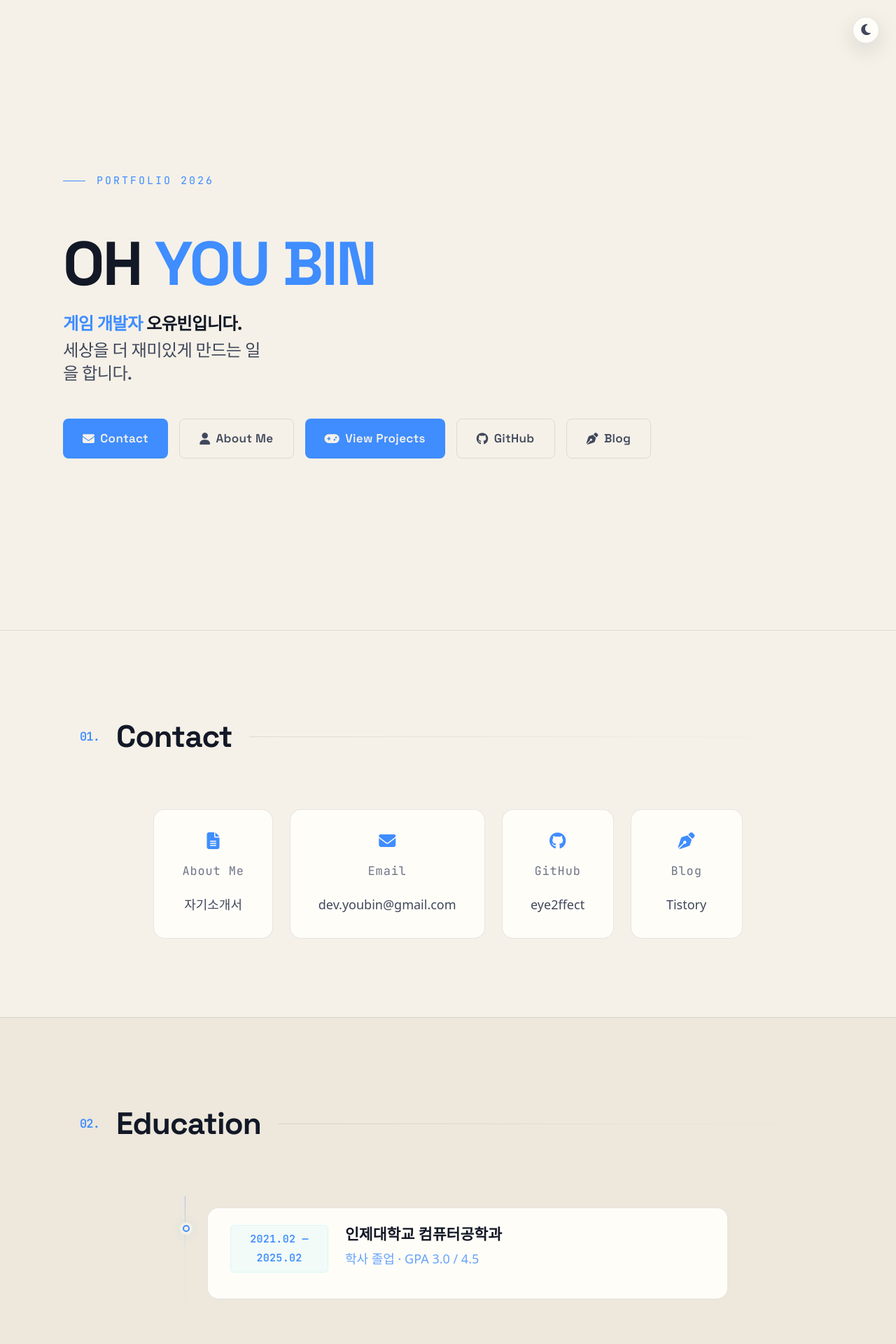
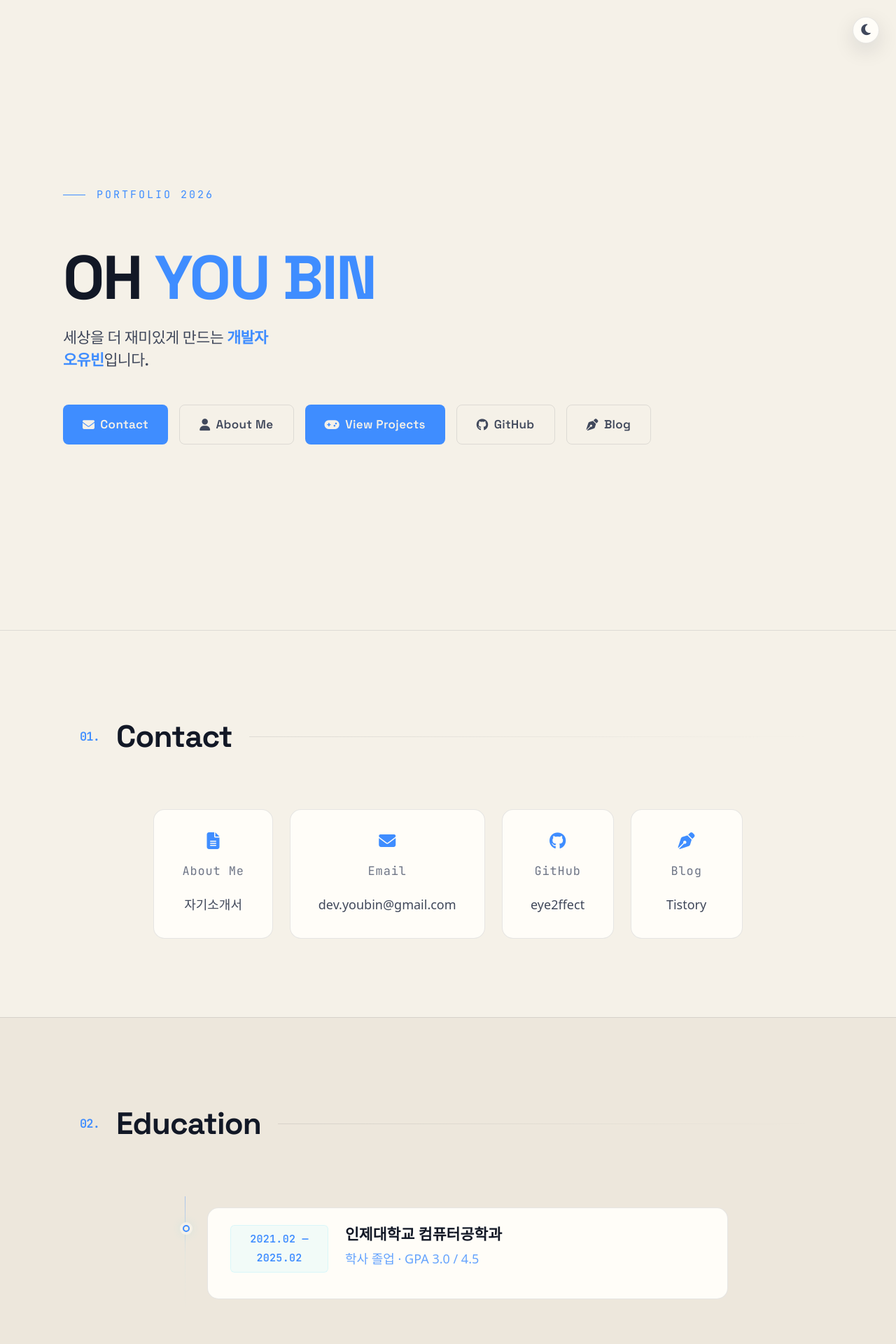
Before and after one commit to eye2ffect/eye2ffect.github.io, a Jekyll site: the page built from index.html, in a window 1280 px wide. Shown: the top 1920 px of the page at 70% size. Built offline with Jekyll 4.4.1, drawn with Linux system fonts in a browser that asks for light colours; some web fonts are replaced.

Commit message:
Tighten about popup and intro

```diff
--- a/_includes/nav.html
+++ b/_includes/nav.html
@@ -20,10 +20,7 @@
     <div class="hero-inner">
         <div class="hero-label">Portfolio 2026</div>
         <h1 class="hero-name">OH <span class="accent">YOU BIN</span></h1>
-        <p class="hero-intro">
-            <strong class="hero-intro-lead"><span class="accent">게임 개발자</span> 오유빈입니다.</strong>
-            <span class="hero-intro-sub">세상을 더 재미있게 만드는 일을 합니다.</span>
-        </p>
+        <p class="hero-intro">세상을 더 재미있게 만드는 <strong class="hero-intro-emphasis"><span class="accent">개발자 오유빈</span></strong>입니다.</p>
         <div class="hero-actions">
             <a href="#extra" class="hero-btn hero-btn-primary">
                 <i class="fas fa-envelope"></i> Contact
--- a/assets/css/main.css
+++ b/assets/css/main.css
@@ -300,13 +300,13 @@
 }
 
 .hero-intro {
-  max-width: 18ch;
+  max-width: 22ch;
   font-family: var(--font-display);
-  font-size: clamp(1.2rem, 1.9vw, 1.55rem);
+  font-size: clamp(1.1rem, 1.7vw, 1.4rem);
   font-weight: 500;
-  letter-spacing: -0.03em;
+  letter-spacing: -0.025em;
   color: var(--text-secondary);
-  line-height: 1.35;
+  line-height: 1.45;
   margin-bottom: var(--space-6);
   opacity: 0; animation: heroFadeIn 0.6s var(--ease-out) 0.9s forwards;
 }
@@ -314,20 +314,13 @@
   color: var(--primary);
 }
 
-.hero-intro-lead,
-.hero-intro-sub {
-  display: block;
+.hero-intro-emphasis {
+  font-weight: 700;
+  color: var(--text-primary);
 }
 
-.hero-intro-lead {
-  font-weight: 700;
-  color: var(--text-primary);
-  margin-bottom: 0.3rem;
-}
-
-.hero-intro-sub {
-  font-weight: 500;
-  color: var(--text-secondary);
+.hero-intro-emphasis .accent {
+  color: var(--primary);
 }
 
 .hero-actions {
@@ -945,11 +938,11 @@
 .about-popup-overlay.active { opacity: 1; visibility: visible; }
 
 .about-popup {
-  width: min(1280px, 97vw);
-  max-height: 94vh;
+  width: min(1120px, 94vw);
+  max-height: 90vh;
   overflow: hidden;
   border: 1px solid var(--border);
-  border-radius: 16px;
+  border-radius: 18px;
   background: var(--panel-bg);
   box-shadow: var(--panel-shadow);
   transform: translateY(18px) scale(0.98);
@@ -959,22 +952,22 @@
 
 .about-popup-header {
   display: flex; align-items: center; justify-content: space-between;
-  padding: 1rem 1.25rem;
+  padding: 0.85rem 1rem;
   border-bottom: 1px solid var(--border);
   background: var(--panel-bg-weak);
 }
 .about-popup-title {
   margin: 0;
   font-family: var(--font-display);
-  font-size: 1.45rem;
+  font-size: 1.2rem;
   color: var(--text-primary);
 }
 .about-popup-close {
   background: transparent;
   border: 1px solid var(--border);
   color: var(--text-secondary);
-  font-size: 1.25rem;
-  width: 36px; height: 36px;
+  font-size: 1.1rem;
+  width: 32px; height: 32px;
   border-radius: 8px;
   cursor: pointer;
 }
@@ -984,11 +977,11 @@
 }
 
 .about-popup-body {
-  height: min(72vh, calc(100vh - 160px));
-  max-height: calc(94vh - 72px);
+  height: min(68vh, calc(100vh - 120px));
+  max-height: calc(90vh - 56px);
   overflow-y: scroll;
   overflow-x: hidden;
-  padding: 1.35rem;
+  padding: 0.9rem;
   cursor: grab;
   scrollbar-gutter: stable;
   overscroll-behavior: contain;
@@ -1002,12 +995,12 @@
 .about-popup-section {
   display: grid;
   grid-template-columns: minmax(0, 1fr) 320px;
-  gap: 1.1rem;
+  gap: 0.9rem;
   border: 1px solid var(--border);
   background: var(--bg-card);
   border-radius: 14px;
-  padding: 1rem;
-  margin-bottom: 1rem;
+  padding: 0.9rem;
+  margin-bottom: 0.85rem;
 }
 
 .about-popup-section-wide {
@@ -1035,14 +1028,14 @@
 }
 
 .about-popup-article h3 {
-  margin: 0 0 1rem;
-  font-size: 1.65rem;
+  margin: 0 0 0.8rem;
+  font-size: 1.25rem;
 }
 
 .about-popup-article p {
-  margin: 0 0 0.95rem;
-  font-size: 1.14rem;
-  line-height: 2.05;
+  margin: 0 0 0.7rem;
+  font-size: 1rem;
+  line-height: 1.8;
   color: var(--text-secondary);
   word-break: keep-all;
 }
@@ -1065,16 +1058,16 @@
 }
 
 .about-popup-copy h3 {
-  margin: 0 0 0.75rem;
+  margin: 0 0 0.55rem;
   font-family: var(--font-display);
-  font-size: 1.55rem;
+  font-size: 1.2rem;
 }
 
 .about-popup-copy p {
-  margin: 0 0 0.72rem;
-  font-size: 1.18rem;
+  margin: 0 0 0.6rem;
+  font-size: 1rem;
   color: var(--text-secondary);
-  line-height: 2.05;
+  line-height: 1.78;
 }
 
 .about-popup-copy ul {
@@ -1121,6 +1114,104 @@
   border: 1px solid var(--border);
   object-fit: cover;
   background: var(--bg-surface);
+}
+
+.about-popup-body .about-section {
+  margin-bottom: 0.85rem;
+  padding: 0.95rem 1rem 1rem;
+  border: 1px solid var(--border);
+  border-radius: 16px;
+  background: var(--bg-card);
+}
+
+.about-popup-body .about-section h3 {
+  margin: 0 0 0.65rem;
+  font-family: var(--font-display);
+  font-size: 1.08rem;
+  color: var(--text-primary);
+  letter-spacing: -0.02em;
+}
+
+.about-popup-body .about-section p {
+  margin: 0 0 0.65rem;
+  font-size: 0.98rem;
+  line-height: 1.75;
+  color: var(--text-secondary);
+  word-break: keep-all;
+}
+
+.about-popup-body .about-section p strong {
+  color: var(--text-primary);
+  font-weight: 700;
+}
+
+.about-popup-body .about-grid-layout {
+  display: grid;
+  grid-template-columns: minmax(0, 1fr);
+  gap: 0.8rem;
+}
+
+.about-grid-layout-media-stack {
+  grid-template-columns: minmax(0, 1.2fr) minmax(220px, 0.8fr);
+  align-items: start;
+}
+
+.about-media-stack {
+  display: grid;
+  grid-template-columns: 1fr;
+  gap: 0.75rem;
+}
+
+.about-media-stack img {
+  width: 100%;
+  display: block;
+  border-radius: 12px;
+  border: 1px solid var(--border);
+  object-fit: cover;
+  background: var(--bg-surface);
+  box-shadow: var(--panel-shadow);
+}
+
+.about-section-image {
+  width: 100%;
+  max-width: 220px;
+  border-radius: 14px;
+  border: 1px solid var(--border);
+  object-fit: cover;
+  background: var(--bg-surface);
+}
+
+.about-section-note {
+  padding: var(--space-3);
+  background: var(--bg-secondary);
+  border-radius: 14px;
+  border: 1px solid var(--border);
+}
+
+.about-section-grid {
+  display: grid;
+  grid-template-columns: repeat(2, minmax(0, 1fr));
+  gap: 0.85rem;
+}
+
+.about-metric-card {
+  padding: var(--space-3);
+  border: 1px solid var(--border);
+  border-radius: 14px;
+  background: var(--bg-card);
+}
+
+.about-metric-card h3 {
+  margin: 0 0 0.45rem;
+  font-family: var(--font-display);
+  font-size: 1.02rem;
+  color: var(--text-primary);
+}
+
+.about-metric-card p {
+  margin: 0;
+  font-size: 0.95rem;
+  line-height: 1.72;
 }
 
 /* ================================================================
```
